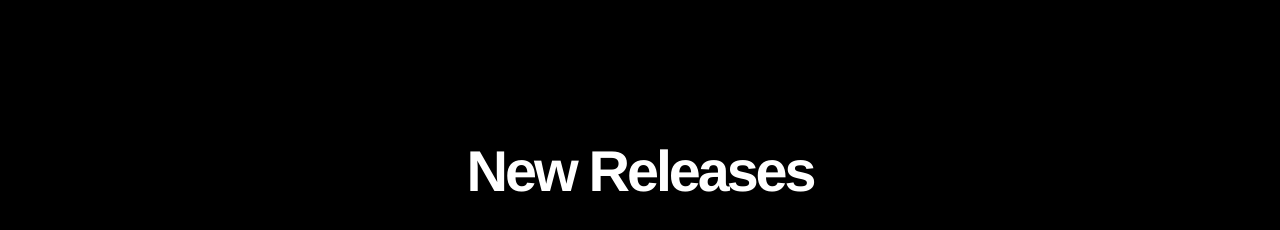
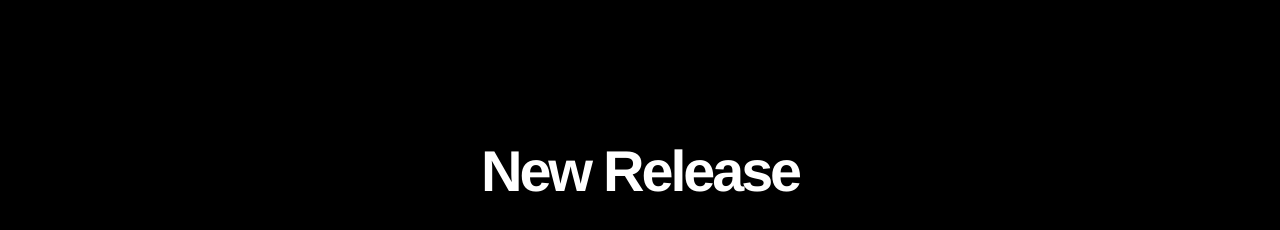
Before and after one commit to rohanbhangui/fabianmayerswebsite, a website built with webpack: page src/music/index.html in a window 1280 px wide. Shown: the part 622-852 px from the top of the page. Built offline with nearby package versions, Linux system fonts and the light colour scheme; files whose address does not match are found by name.

Commit message:
updated title

```diff
--- a/src/music/index.html
+++ b/src/music/index.html
@@ -16,7 +16,7 @@
 		</section>
 
 		<section class="songs" id="song-1">
-			<h3>New Releases</h3>
+			<h3>New Release</h3>
 
 			<iframe width="100%" height="300" scrolling="no" frameborder="no" allow="autoplay" src="https://w.soundcloud.com/player/?url=https%3A//api.soundcloud.com/tracks/729755266&color=%23000000&auto_play=false&hide_related=false&show_comments=true&show_user=true&show_reposts=false&show_teaser=true&visual=true"></iframe>
 		</section>
```
